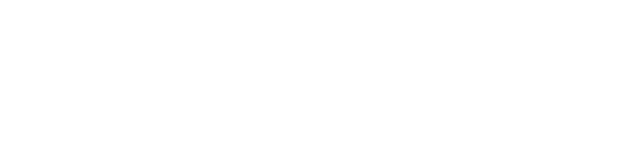
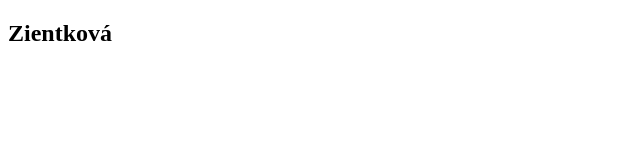
Before and after one commit to zientkovaa/Zientkova1, a plain HTML site: page index.html in a window 1280 px wide. Shown: the whole page, without its empty margins (0-640 px from the left). Drawn offline with Linux system fonts and the light colour scheme.

Commit message:
přidání nadpisu

```diff
--- a/index.html
+++ b/index.html
@@ -6,6 +6,7 @@
     <title>Document</title>
 </head>
 <body>
+    <h2>Zientková</h2>
 
 </body>
 </html>
```
Also changed, not shown: 1 other file.
